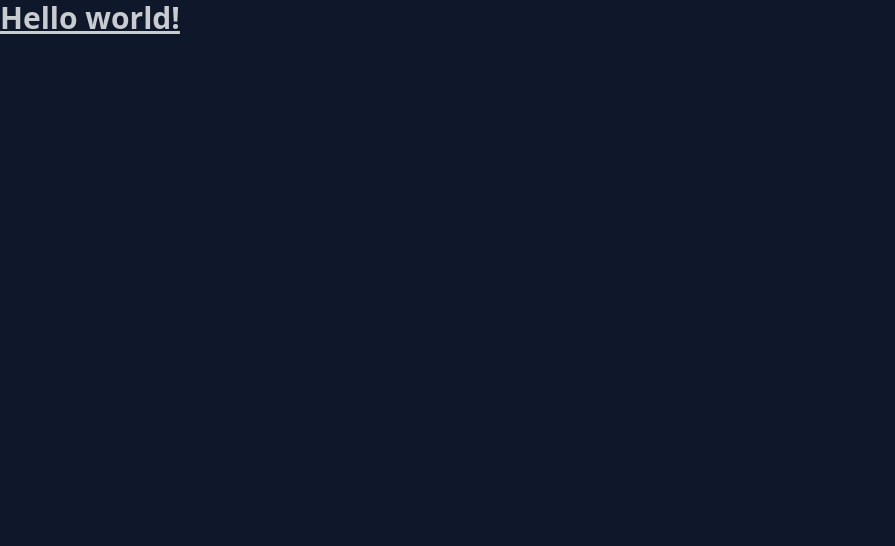
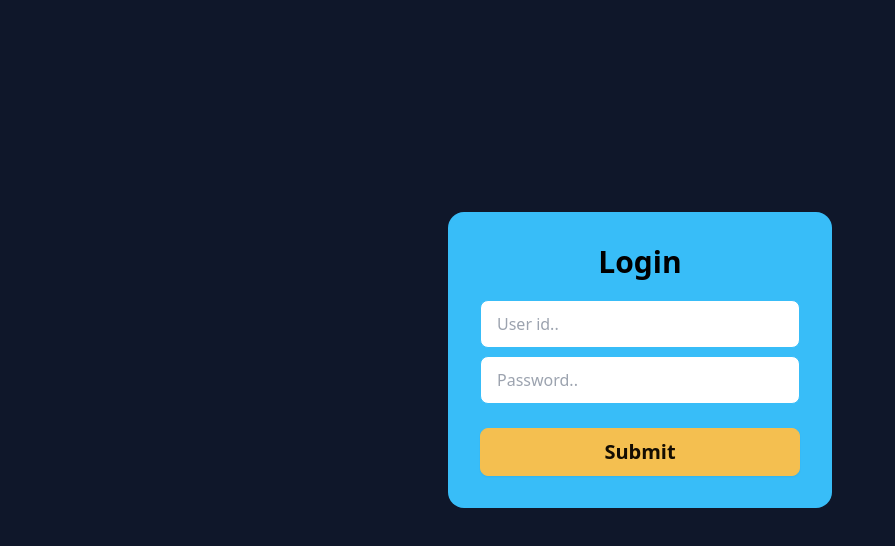
Before and after one commit to ROHANTHAKUR2004/Frontend, a React (Vite) app in the folder CRMapp/: page / in a window 1280 px wide. Shown: the top 546 px of the page, without its empty margins (0-895 px from the left). Built offline with nearby package versions, Linux system fonts and the light colour scheme.

Commit message:
added login using tailwind

```diff
--- a/CRMapp/src/App.jsx
+++ b/CRMapp/src/App.jsx
@@ -1,13 +1,11 @@
 import './App.css'
+import Login from './pages/auth/Login'
 
 function App() {
 
   return (
     <>
-     <h1 className="text-3xl font-bold underline">
-      Hello world!
-    </h1>
-
+        <Login/>
     </>
   )
 }
--- /dev/null
+++ b/CRMapp/src/pages/auth/Login.jsx
@@ -0,0 +1,20 @@
+function Login(){
+
+    return(
+        <div className="flex justify-center items-center h-[90vh] ">
+        <div className="card w-96 bg-primary text-primary-content">
+         <div className="card-body">
+           <h2 className="card-title flex justify-center mb-3 items-center text-3xl text-black">Login</h2>
+           <input type="text" placeholder="User id.." className="input text-black input-bordered bg-white input-primary w-full max-w-xs" />
+           <input type="password" placeholder="Password.." className="input text-black input-bordered bg-white input-primary w-full max-w-xs" />
+           <div className="card-actions justify-end ">
+            <button className="btn mt-4 btn-warning w-full font-bold text-xl">Submit</button>
+          </div>
+        </div>
+        </div>
+        </div>
+    )
+
+}
+
+export default Login;
```
